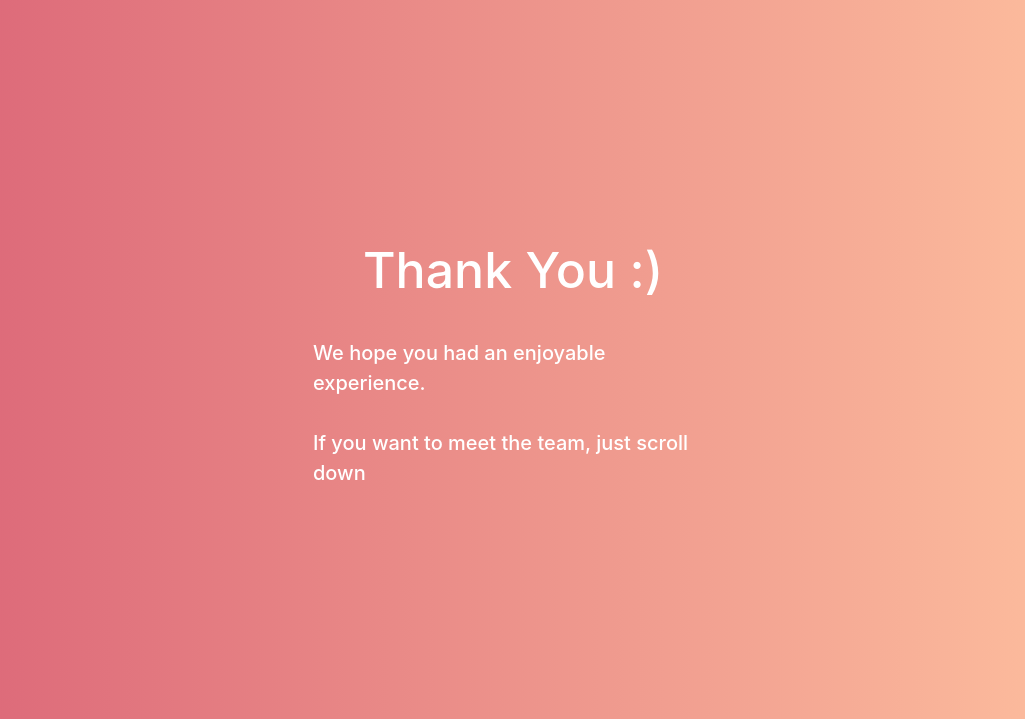
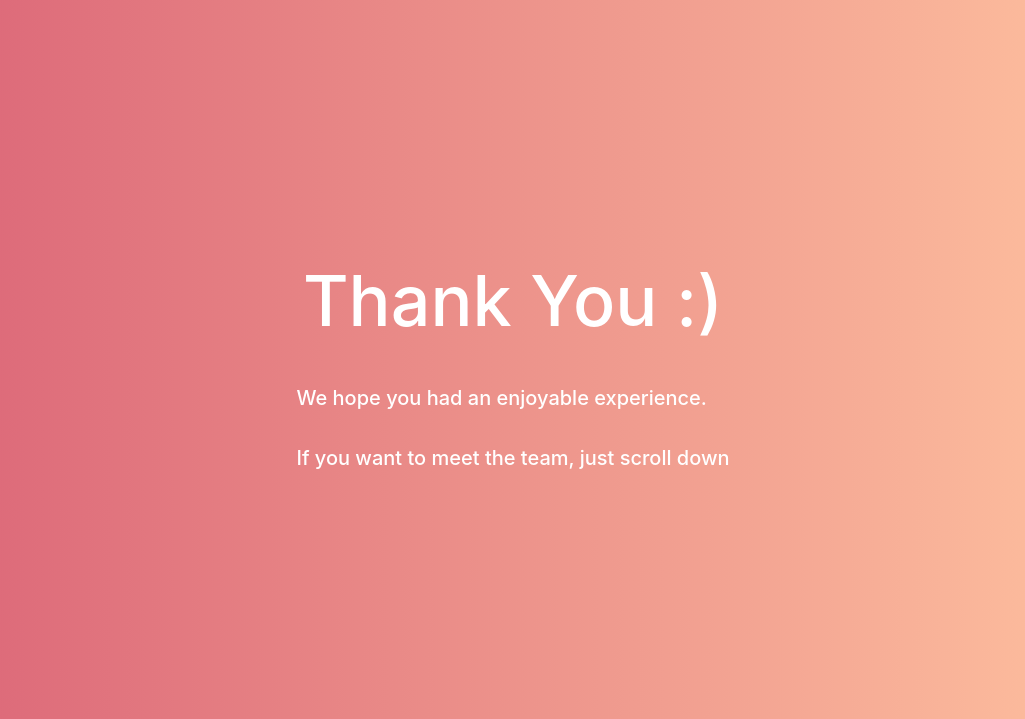
Before and after one commit to ayushjain1144/MSP-Recruitment-Web-Portal, a Django app: page /logout/ in a window 1280 px wide. Shown: the part 76-795 px from the top of the page, without its empty margins (127-1152 px from the left). Run offline with Django 3.2, Linux system fonts and the light colour scheme; some libraries are stand-ins or nearby versions.

Commit message:
Update thankYou.css

```diff
--- a/test_portal/static/FINISH/thankYou.css
+++ b/test_portal/static/FINISH/thankYou.css
@@ -1,13 +1,13 @@
 .thankYouCircle {
     margin: auto;
     height: 100%;
-    width: 400px;
+    width: 100%;
     display: flex;
     flex-direction: column;
     align-items: center;
     justify-content: center;
     font-weight: 500;
-    font-size: 50px;
+    font-size: 70px;
 }
 
 .thankYouCircle .text {
```
